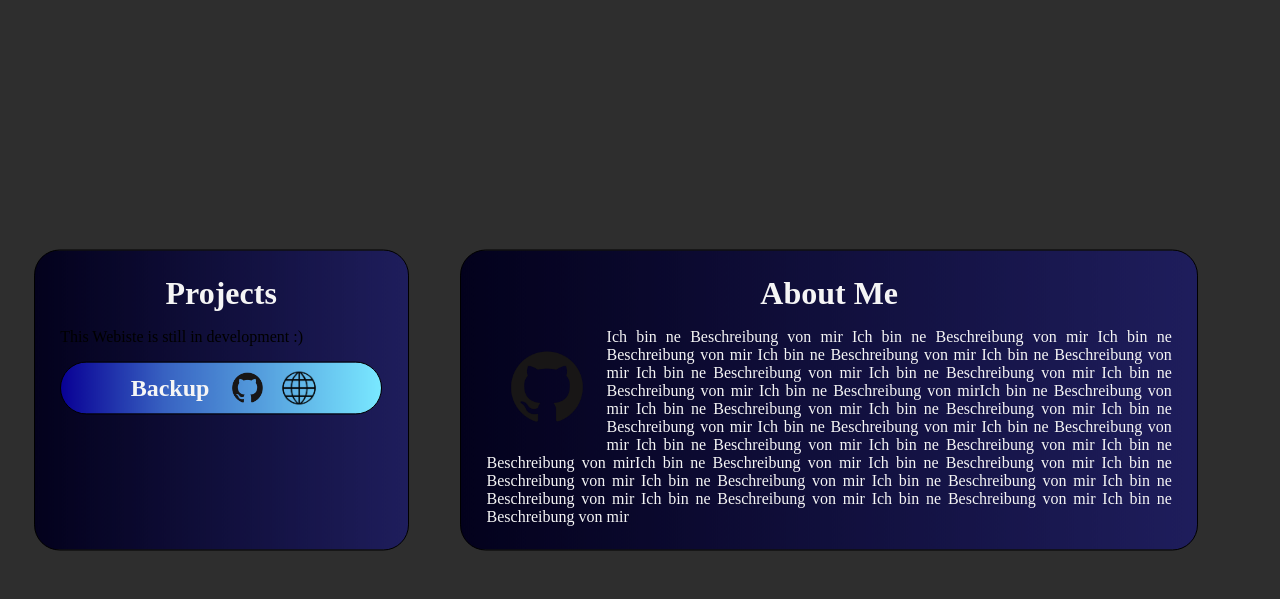
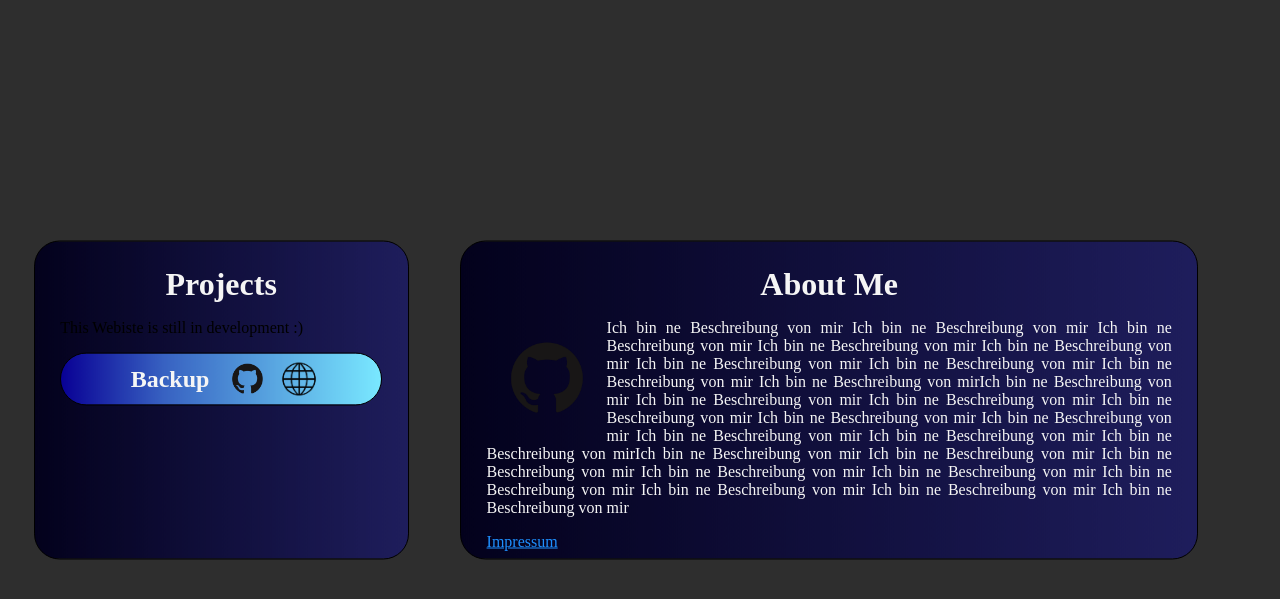
Before and after one commit to Zeyrux/Server, a Flask app: page / in a window 1280 px wide. Shown: the top 599 px of the page. Run offline with Flask 2, Linux system fonts and the light colour scheme; some libraries are stand-ins or nearby versions.

Commit message:
added impressum

```diff
--- a/flask/app/routes/__init__.py
+++ b/flask/app/routes/__init__.py
@@ -1,7 +1,9 @@
 from .home import home_bp
+from .impressum import impressum_bp
 
 from flask import Blueprint
 
 
 routes = Blueprint("routes", __name__)
 routes.register_blueprint(home_bp, url_prefix="/")
+routes.register_blueprint(impressum_bp, url_prefix="/")
--- a/flask/app/routes/home.py
+++ b/flask/app/routes/home.py
@@ -1,8 +1,8 @@
 from json import load
 from pathlib import Path
 
-from flask import Blueprint, request, flash, redirect, url_for, render_template
-from flask_login import login_required, current_user
+from flask import Blueprint, render_template
+
 
 home_bp = Blueprint("home", __name__)
 
--- a/flask/app/static/styles/home.css
+++ b/flask/app/static/styles/home.css
@@ -59,6 +59,7 @@ body {
   width: 4vw;
   height: 4vw;
 }
+
 /* About me */
 .self_image {
   width: 15vh;
@@ -75,3 +76,7 @@ body {
   text-align: justify;
   color: whitesmoke;
 }
+
+.impressum_link {
+  color: dodgerblue;
+}
--- a/flask/app/templates/home.html
+++ b/flask/app/templates/home.html
@@ -73,6 +73,11 @@
             Beschreibung von mir Ich bin ne Beschreibung von mir Ich bin ne
             Beschreibung von mir
           </p>
+          <a
+            href="{{url_for('routes.impressum.impressum')}}"
+            class="impressum_link"
+            >Impressum</a
+          >
         </div>
       </div>
     </div>
```
Also changed, not shown: flask/app/routes/impressum.py (added, +11 -0 lines), flask/app/templates/impressum.html (added, +28 -0 lines).
